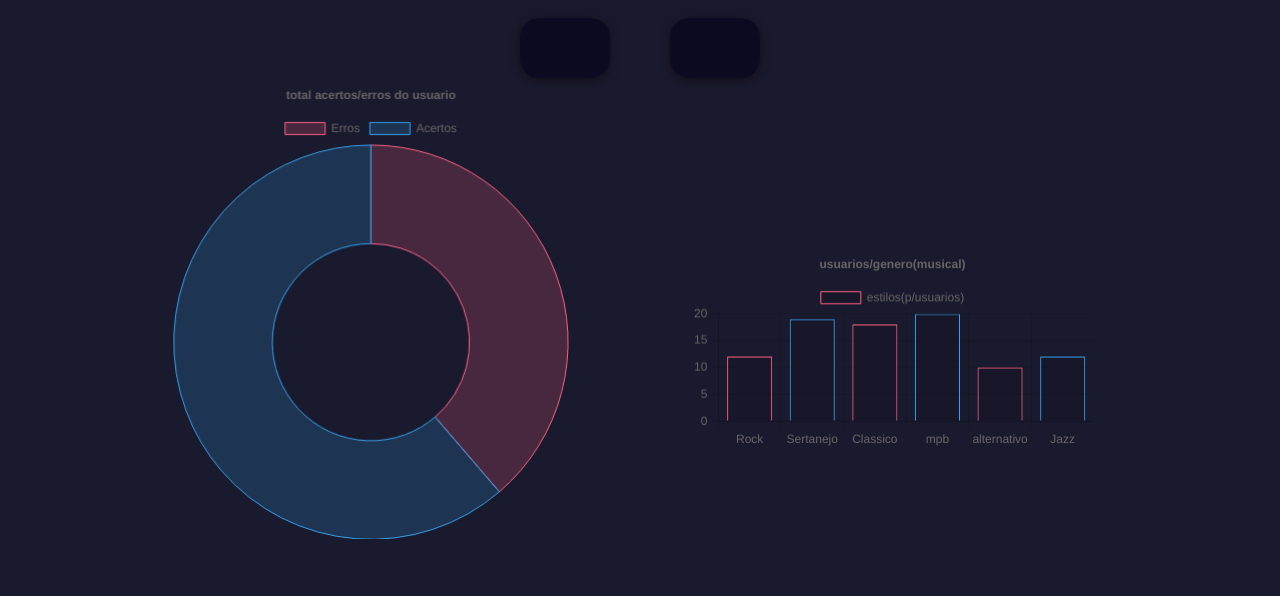
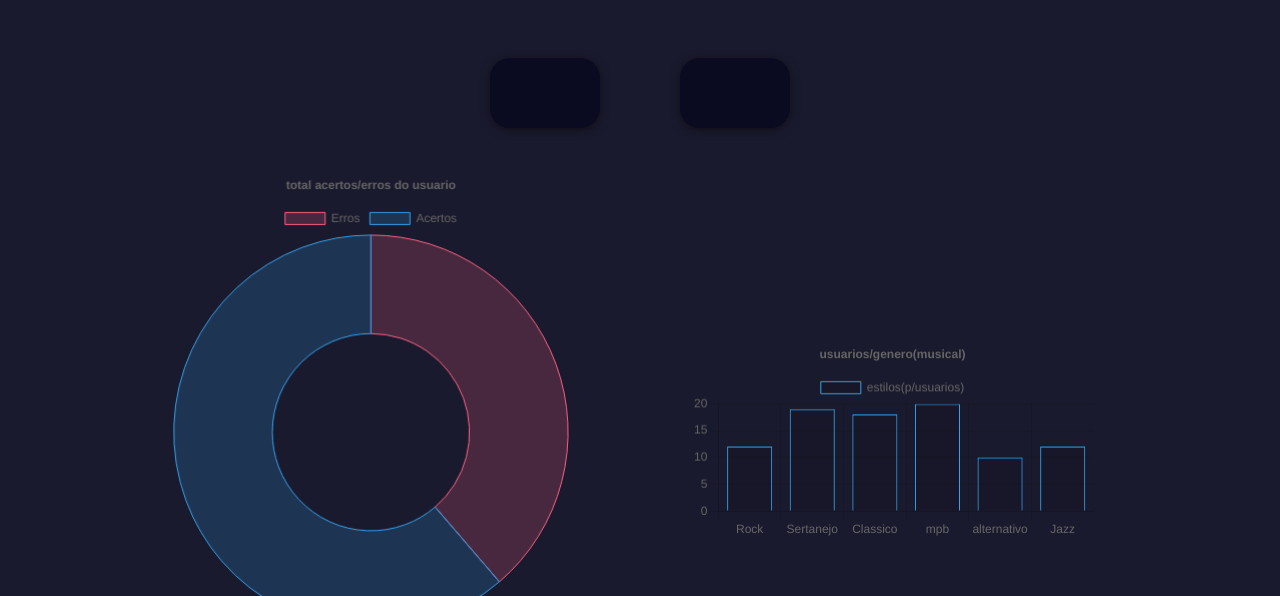
Before and after one commit to GabrielRapaniTorres/ProjetoIndividual_PI_sprint3, a website: page public/dashboard/dashboard.html in a window 1280 px wide. Shown: the part 204-800 px from the top of the page. Drawn offline with nearby package versions, Linux system fonts and the light colour scheme; a web font is replaced by a local one.

Commit message:
atualização das KPI's na dashboard

```diff
--- a/public/dashboard/dashboard.html
+++ b/public/dashboard/dashboard.html
@@ -76,6 +76,7 @@
         font-family: "Cedarville Cursive", cursive;
         width: 100%;
         display: flex;
+        margin-bottom: 40px;
         font-style: normal;
         justify-content: center;
     }
@@ -98,13 +99,14 @@
         display: flex;
         justify-content: center;
         flex-direction: row;
+        margin-bottom: 40px;
     }
 
     .divKpi div {
-        width: 50px;
-        height: 20px;
-        margin-right: 30px;
-        margin-left: 30px;
+        width: 70px;
+        height: 30px;
+        margin-right: 40px;
+        margin-left: 40px;
         padding: 20px;
         background-color: #0a0a20;
         box-shadow: 0 2px 10px rgba(0, 0, 0, 0.5);
@@ -225,7 +227,6 @@
                 label:'estilos(p/usuarios)',
                 data: [12, 19, 18, 20, 10, 12],
                 borderColor: [
-                    'rgba(255, 99, 132, 1)',
                     'rgba(54, 162, 235, 1)'
                 ],
                 borderWidth: 1
```
